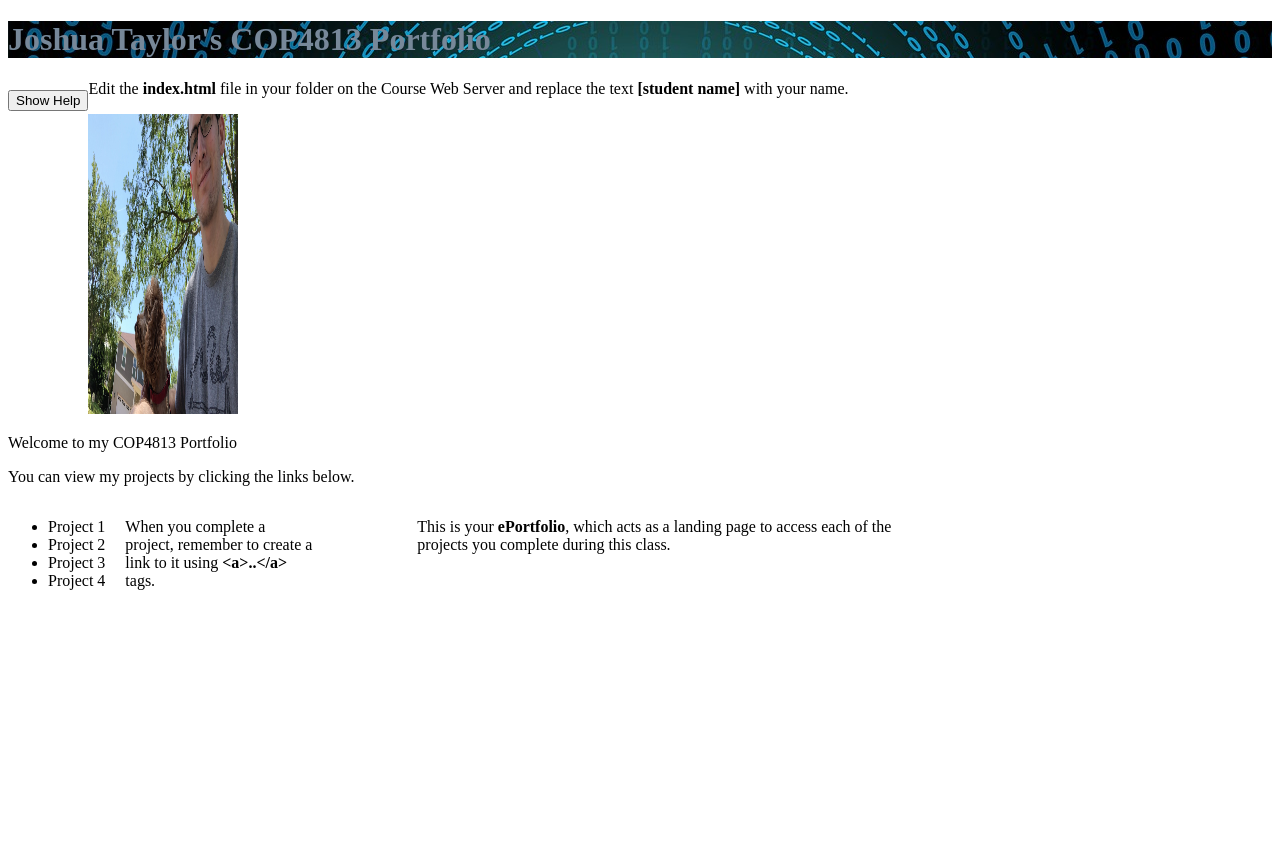
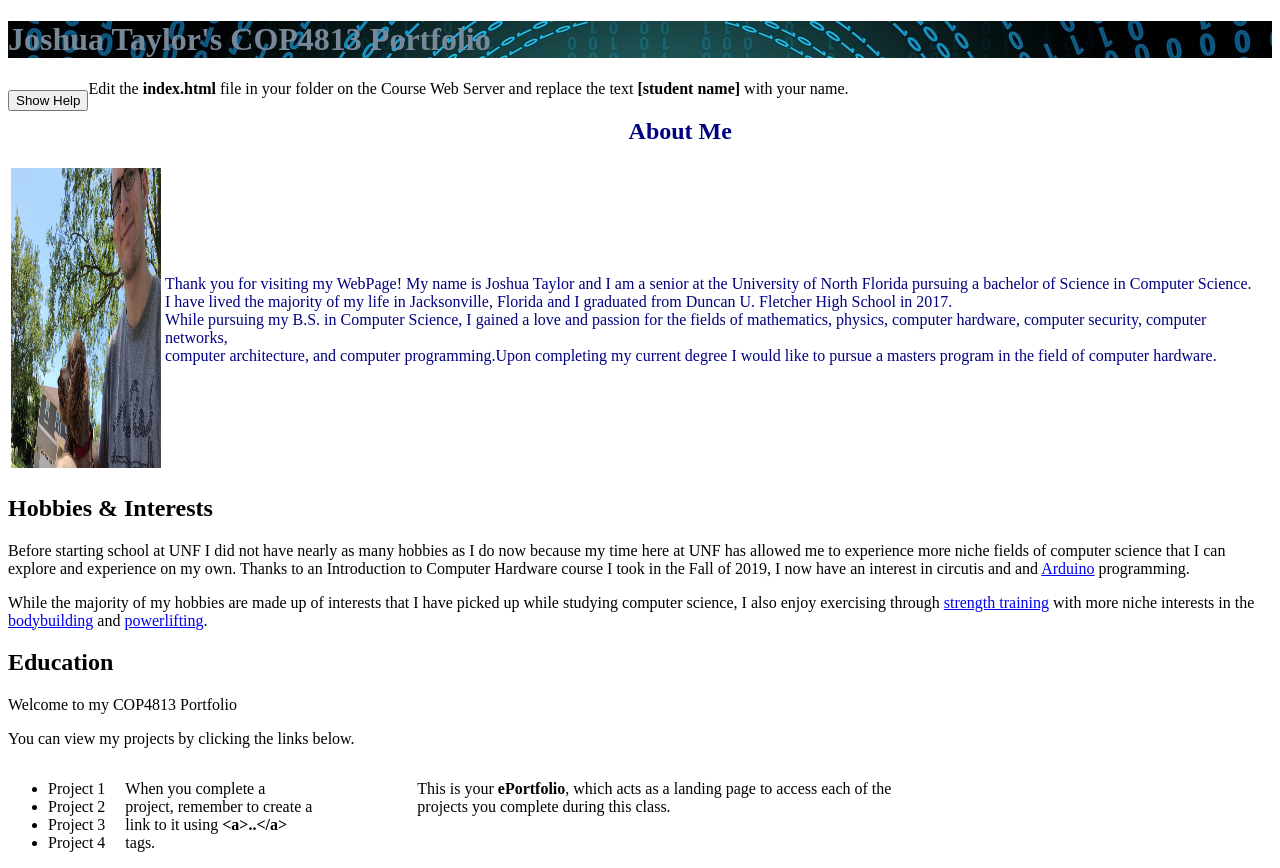
Before and after one commit to joshtaylora/cop4813, a PHP site: page / in a window 1280 px wide. Before the commit the page ends 590 px from the top, so only its background shows below. Run offline with PHP 8.4, Linux system fonts and the light colour scheme.

Commit message:
added updated files from windows install

```diff
--- a/public_html/css/mySite.css
+++ b/public_html/css/mySite.css
@@ -9,3 +9,13 @@
 ._main_header {
     color: #778899;
 }
+
+#about_me {
+    text-align:left;
+    color:navy;
+
+}
+#about_me h2 {
+    text-align:center;
+    text-indent:0px;
+}
--- a/public_html/index.html
+++ b/public_html/index.html
@@ -18,8 +18,40 @@
                 Edit the <strong>index.html</strong> file in your folder on the Course Web Server and replace the text <strong>[student name]</strong> with your name.</p>
         </div>
         <div>
-            <img src="./images/Josh.JPG" alt="Josh and his dog Triscuit" height="300" width="150">
-
+            <div id="about_me">
+                <h2>About Me</h2>
+                <table>
+                    <tr>
+                        <td><img src="./images/Josh.JPG" alt="Josh and his dog Triscuit" height="300" width="150"></td>
+                        <td><p>
+                                Thank you for visiting my WebPage! My name is Joshua Taylor and I am a senior at the University of North
+                                Florida pursuing a bachelor of Science in Computer Science. <br>
+                                I have lived the majority of my life in Jacksonville, Florida and I graduated from Duncan U. Fletcher
+                                High School in 2017.<br>
+                                While pursuing my B.S. in Computer Science, I gained a love and passion for the fields of mathematics,
+                                physics, computer hardware, computer security, computer networks,<br>
+                                computer architecture, and computer programming.Upon completing my current degree I would like to pursue
+                                a masters program in the field of computer hardware.<br>
+                            </p></td>
+                    </tr>
+                </table>
+            </div>
+            <div id="hobbies">
+                <h2>Hobbies & Interests</h2>
+                <p>Before starting school at UNF I did not have nearly as many hobbies as I do now because my time here at UNF has
+                    allowed me to experience more niche fields of computer science that I can explore and experience on my own.
+                    Thanks to an Introduction to Computer Hardware course I took in the Fall of 2019, I now have an interest in circutis
+                    and and <a href="https://en.wikipedia.org/wiki/Arduino">Arduino</a> programming.
+                </p>
+                <p> While the majority of my hobbies are made up of interests that I have picked up while studying computer science,
+                    I also enjoy exercising through <a href="https://en.wikipedia.org/wiki/Strength_training">strength training</a>
+                    with more niche interests in the <a href="https://en.wikipedia.org/wiki/Bodybuilding">bodybuilding</a> and
+                    <a href="https://en.wikipedia.org/wiki/Powerlifting">powerlifting</a>.
+                </p>
+            </div>
+            <div id="education">
+                <h2>Education</h2>
+            </div>
         </div>
 		<div style="clear: left; ">
 			<p><span class="_body_text">Welcome to my COP4813 Portfolio</span></p>
```
